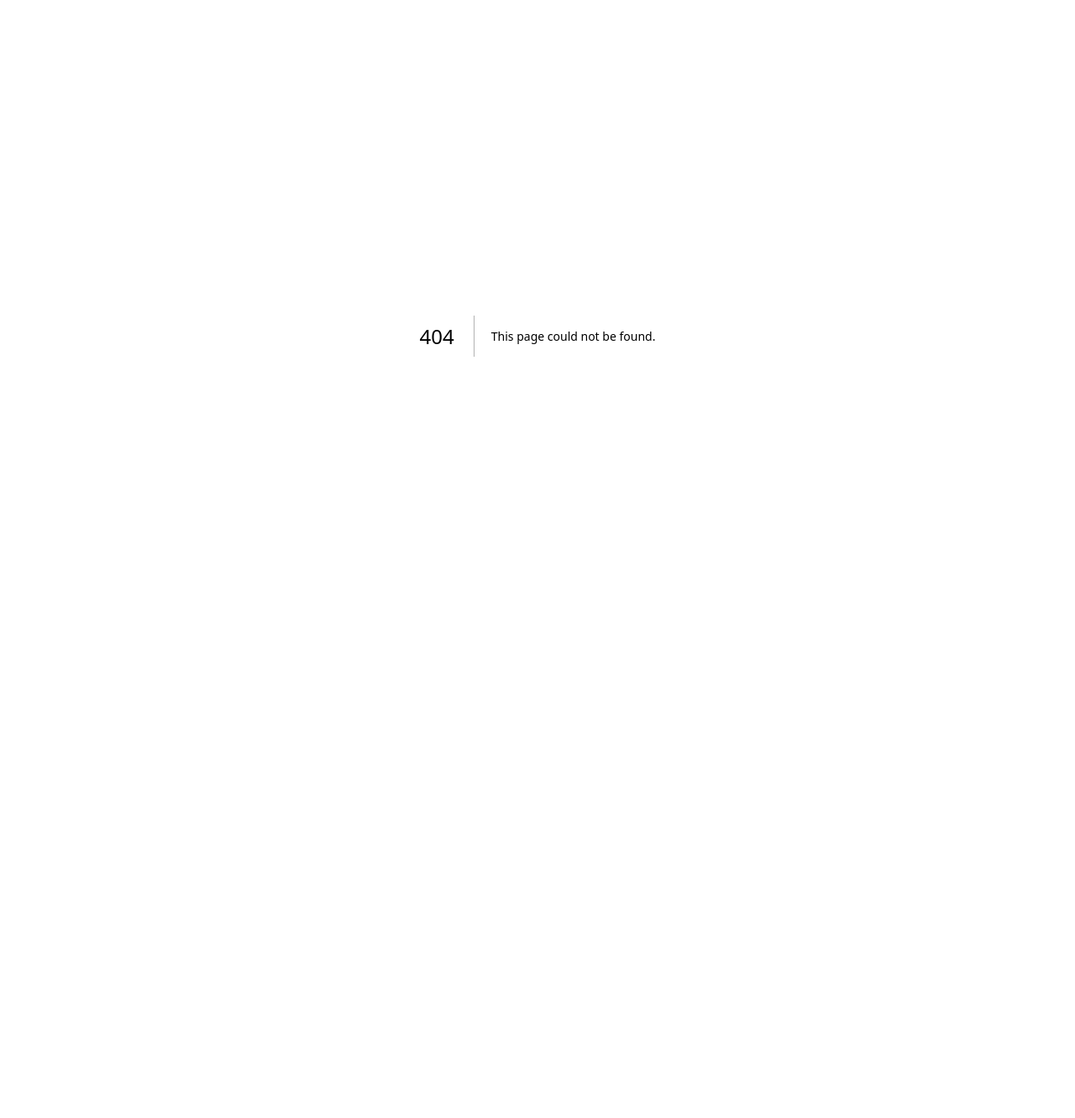
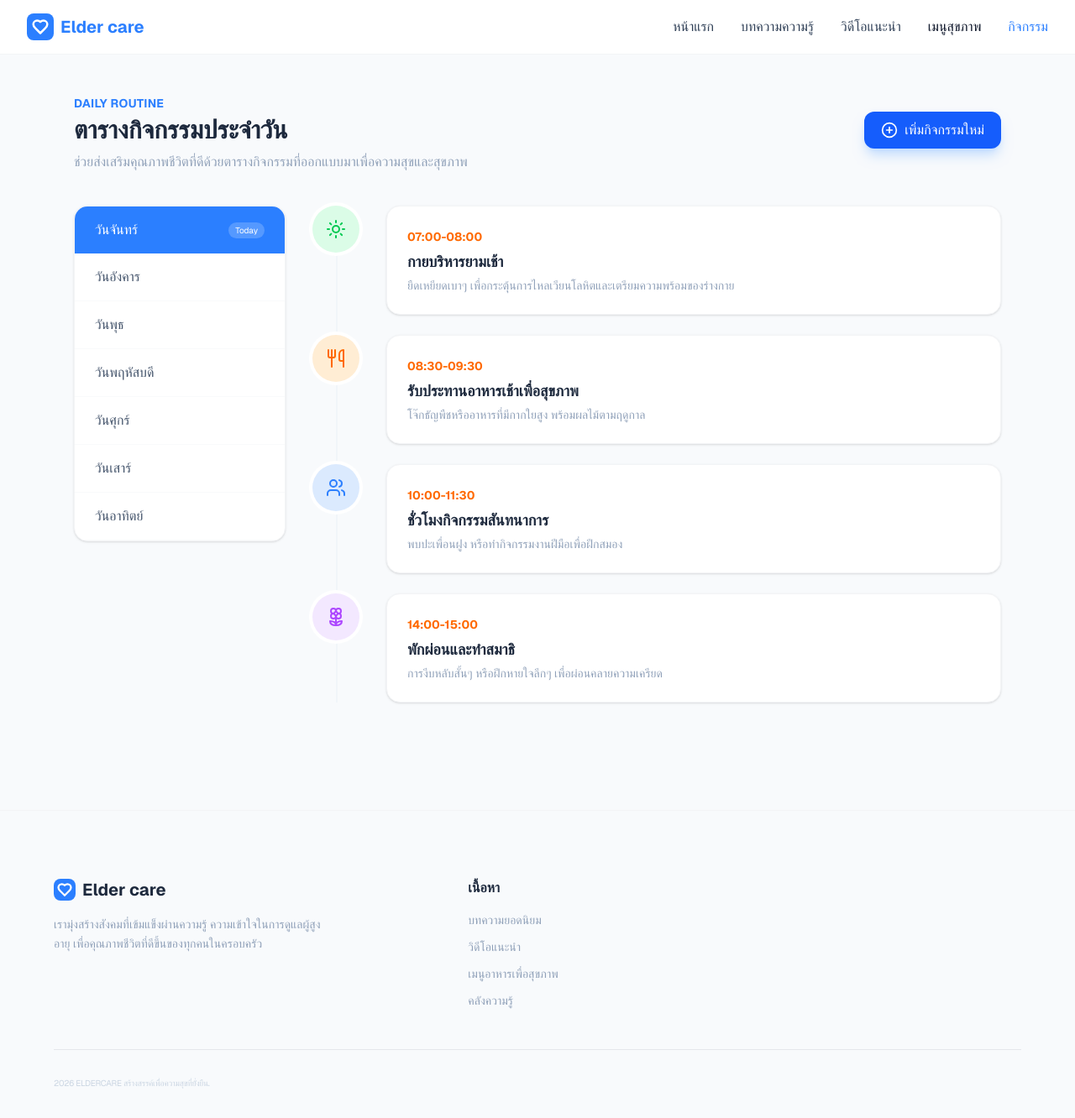
Before and after one commit to natthinann/eldercare, a Next.js app: page /daily in a window 1280 px wide. Before the commit this address had no page. Shown: the top 1332 px of the page at 84% size. Before the commit the page ends 800 px from the top, so only its background shows below. Built offline with nearby package versions, Linux system fonts and the light colour scheme.

Commit message:
elder-care-routine

```diff
--- /dev/null
+++ b/src/app/daily/page.tsx
@@ -0,0 +1,139 @@
+import { PlusCircle, Sun, Utensils, Users, Flower2 } from 'lucide-react';
+
+const DailyRoutine = () => {
+  const days = ['วันจันทร์', 'วันอังคาร', 'วันพุธ', 'วันพฤหัสบดี', 'วันศุกร์', 'วันเสาร์', 'วันอาทิตย์'];
+
+  const schedule = [
+    {
+      time: '07:00-08:00',
+      title: 'กายบริหารยามเช้า',
+      description: 'ยืดเหยียดเบาๆ เพื่อกระตุ้นการไหลเวียนโลหิตและเตรียมความพร้อมของร่างกาย',
+      icon: <Sun className="text-green-500 w-6 h-6" />,
+      bgColor: 'bg-green-100'
+    },
+    {
+      time: '08:30-09:30',
+      title: 'รับประทานอาหารเช้าเพื่อสุขภาพ',
+      description: 'โจ๊กธัญพืชหรืออาหารที่มีกากใยสูง พร้อมผลไม้ตามฤดูกาล',
+      icon: <Utensils className="text-orange-500 w-6 h-6" />,
+      bgColor: 'bg-orange-100'
+    },
+    {
+      time: '10:00-11:30',
+      title: 'ชั่วโมงกิจกรรมสันทนาการ',
+      description: 'พบปะเพื่อนฝูง หรือทำกิจกรรมงานฝีมือเพื่อฝึกสมอง',
+      icon: <Users className="text-blue-500 w-6 h-6" />,
+      bgColor: 'bg-blue-100'
+    },
+    {
+      time: '14:00-15:00',
+      title: 'พักผ่อนและทำสมาธิ',
+      description: 'การงีบหลับสั้นๆ หรือฝึกหายใจลึกๆ เพื่อผ่อนคลายความเครียด',
+      icon: <Flower2 className="text-purple-500 w-6 h-6" />,
+      bgColor: 'bg-purple-100'
+    }
+  ];
+
+  return (
+    <div className="min-h-screen bg-slate-50 font-sans text-slate-700">
+      <header className="bg-white px-8 py-4 flex justify-between items-center border-b border-gray-100">
+        <div className="flex items-center gap-2">
+          <div className="bg-blue-500 p-1.5 rounded-lg">
+            <div className="text-white fill-current">
+               <svg width="20" height="20" viewBox="0 0 24 24" fill="none" stroke="currentColor" strokeWidth="3" strokeLinecap="round" strokeLinejoin="round"><path d="M19 14c1.49-1.46 3-3.21 3-5.5A5.5 5.5 0 0 0 16.5 3c-1.76 0-3 .5-4.5 2-1.5-1.5-2.74-2-4.5-2A5.5 5.5 0 0 0 2 8.5c0 2.3 1.5 4.05 3 5.5l7 7Z"/></svg>
+            </div>
+          </div>
+          <span className="text-blue-500 font-bold text-xl">Elder care</span>
+        </div>
+        <nav className="flex gap-8 font-medium">
+          <a href="#" className="hover:text-blue-500">หน้าแรก</a>
+          <a href="#" className="hover:text-blue-500">บทความความรู้</a>
+          <a href="#" className="hover:text-blue-500">วิดีโอแนะนำ</a>
+          <a href="#" className="hover:text-blue-500 text-slate-900">เมนูสุขภาพ</a>
+          <a href="#" className="text-blue-500">กิจกรรม</a>
+        </nav>
+      </header>
+
+      <main className="max-w-6xl mx-auto py-12 px-6">
+        <div className="mb-2">
+          <p className="text-blue-500 font-bold text-sm tracking-wide uppercase">DAILY ROUTINE</p>
+          <div className="flex justify-between items-center">
+            <h1 className="text-3xl font-bold text-slate-800">ตารางกิจกรรมประจำวัน</h1>
+            <button className="bg-blue-600 hover:bg-blue-700 text-white px-5 py-2.5 rounded-xl flex items-center gap-2 shadow-lg shadow-blue-200 transition-all">
+              <PlusCircle size={20} />
+              <span>เพิ่มกิจกรรมใหม่</span>
+            </button>
+          </div>
+          <p className="text-slate-400 mt-1">ช่วยส่งเสริมคุณภาพชีวิตที่ดีด้วยตารางกิจกรรมที่ออกแบบมาเพื่อความสุขและสุขภาพ</p>
+        </div>
+
+        <div className="grid grid-cols-12 gap-8 mt-10">
+          <div className="col-span-3 bg-white rounded-2xl shadow-sm border border-gray-100 overflow-hidden self-start">
+            {days.map((day, idx) => (
+              <div
+                key={day}
+                className={`px-6 py-4 cursor-pointer transition-colors flex justify-between items-center
+                  ${idx === 0 ? 'bg-blue-500 text-white' : 'text-slate-600 hover:bg-slate-50 border-b border-gray-50'}`}
+              >
+                <span className="font-medium">{day}</span>
+                {idx === 0 && <span className="bg-white/20 text-[10px] px-2 py-0.5 rounded-full">Today</span>}
+              </div>
+            ))}
+          </div>
+
+          <div className="col-span-9 relative">
+            <div className="absolute left-7 top-0 bottom-0 w-0.5 bg-slate-100 z-0"></div>
+
+            <div className="space-y-6">
+              {schedule.map((item, index) => (
+                <div key={index} className="flex gap-8 items-start relative z-10">
+                  <div className={`${item.bgColor} p-4 rounded-full shadow-sm ring-4 ring-white`}>
+                    {item.icon}
+                  </div>
+
+                  <div className="flex-1 bg-white p-6 rounded-2xl shadow-sm border border-gray-100 hover:shadow-md transition-shadow">
+                    <span className="text-orange-500 font-bold text-sm">{item.time}</span>
+                    <h3 className="text-lg font-bold text-slate-800 mt-1">{item.title}</h3>
+                    <p className="text-slate-400 text-sm mt-1">{item.description}</p>
+                  </div>
+                </div>
+              ))}
+            </div>
+          </div>
+        </div>
+      </main>
+
+      <footer className="bg-slate-50 pt-20 pb-10 px-8 border-t border-gray-100 mt-20">
+        <div className="max-w-6xl mx-auto grid grid-cols-12 gap-8">
+          <div className="col-span-5">
+            <div className="flex items-center gap-2 mb-4">
+              <div className="bg-blue-500 p-1 rounded-lg text-white">
+                <svg width="18" height="18" viewBox="0 0 24 24" fill="none" stroke="currentColor" strokeWidth="3"><path d="M19 14c1.49-1.46 3-3.21 3-5.5A5.5 5.5 0 0 0 16.5 3c-1.76 0-3 .5-4.5 2-1.5-1.5-2.74-2-4.5-2A5.5 5.5 0 0 0 2 8.5c0 2.3 1.5 4.05 3 5.5l7 7Z"/></svg>
+              </div>
+              <span className="text-slate-800 font-bold text-xl">Elder care</span>
+            </div>
+            <p className="text-slate-400 text-sm leading-relaxed max-w-xs">
+              เรามุ่งสร้างสังคมที่เข้มแข็งผ่านความรู้ ความเข้าใจในการดูแลผู้สูงอายุ เพื่อคุณภาพชีวิตที่ดีขึ้นของทุกคนในครอบครัว
+            </p>
+          </div>
+          <div className="col-span-7 grid grid-cols-1 gap-4">
+            <h4 className="font-bold text-slate-800">เนื้อหา</h4>
+            <div className="grid grid-cols-1 gap-3 text-slate-400 text-sm">
+              <a href="#" className="hover:text-blue-500">บทความยอดนิยม</a>
+              <a href="#" className="hover:text-blue-500">วิดีโอแนะนำ</a>
+              <a href="#" className="hover:text-blue-500">เมนูอาหารเพื่อสุขภาพ</a>
+              <a href="#" className="hover:text-blue-500">คลังความรู้</a>
+            </div>
+          </div>
+        </div>
+        <div className="max-w-6xl mx-auto mt-12 pt-8 border-t border-gray-200">
+          <p className="text-[10px] text-slate-300 uppercase tracking-tight">
+            2026 ELDERCARE สร้างสรรค์เพื่อความสุขที่ยั่งยืน.
+          </p>
+        </div>
+      </footer>
+    </div>
+  );
+};
+
+export default DailyRoutine;
```
